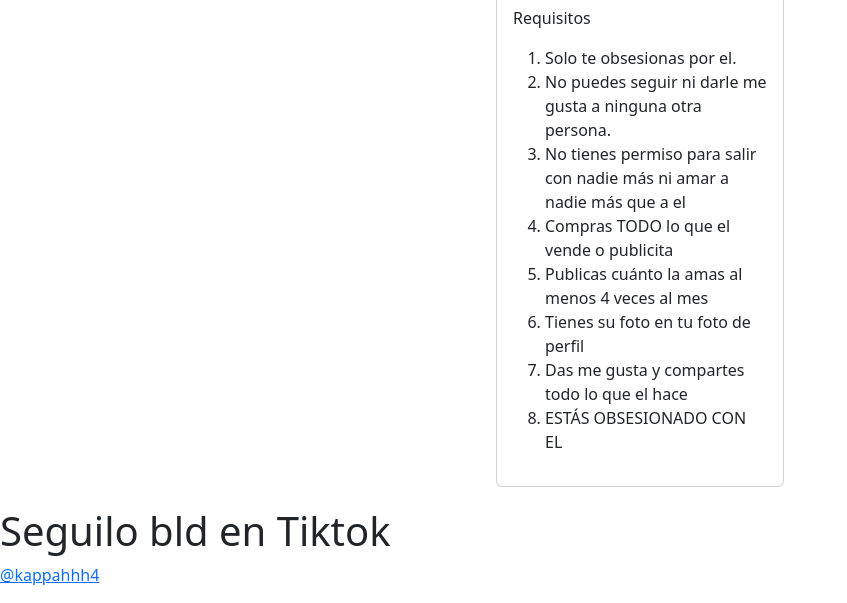
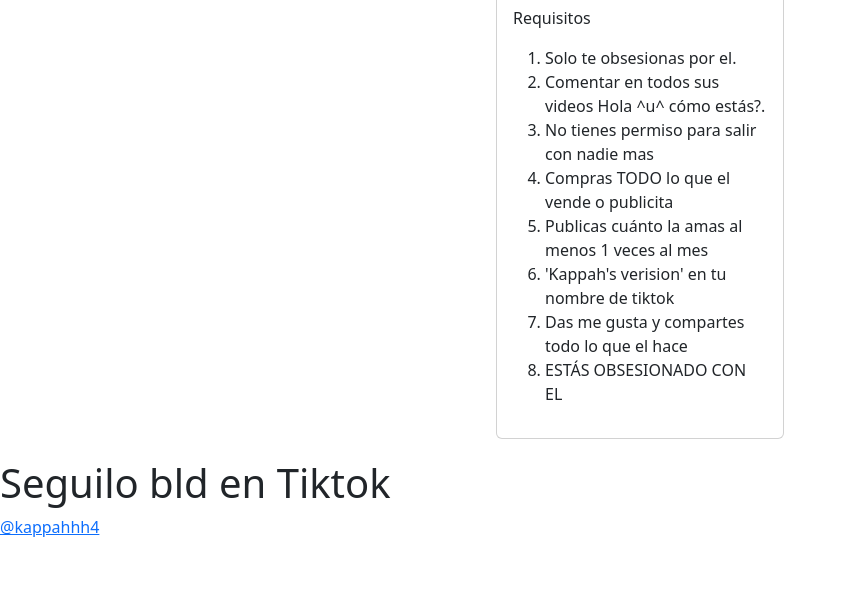
Before and after one commit to DanielWallsCode/kappa, a plain HTML site: page index.html in a window 1280 px wide. Shown: the part 2049-2652 px from the top of the page, without its empty margins (0-847 px from the left). After the commit the page ends 2604 px from the top, so only its background shows below. Drawn offline with nearby package versions, Linux system fonts and the light colour scheme; a script that the page names is missing.

Commit message:
Update index.html

```diff
--- a/index.html
+++ b/index.html
@@ -73,16 +73,16 @@
                         </li>
 
                         <li>
-                            No puedes seguir ni darle me gusta a ninguna otra persona.
+                            Comentar en todos sus videos Hola ^u^ cómo estás?.
                         </li>
 
-                        <li>No tienes permiso para salir con nadie más ni amar a nadie más que a el</li>
+                        <li>No tienes permiso para salir con nadie mas</li>
 
                         <li>Compras TODO lo que el vende o publicita</li>
 
-                        <li>Publicas cuánto la amas al menos 4 veces al mes</li>
+                        <li>Publicas cuánto la amas al menos 1 veces al mes</li>
 
-                        <li>Tienes su foto en tu foto de perfil</li>
+                        <li>'Kappah's verision' en tu nombre de tiktok</li>
 
                         <li>Das me gusta y compartes todo lo que el hace</li>
 
```
